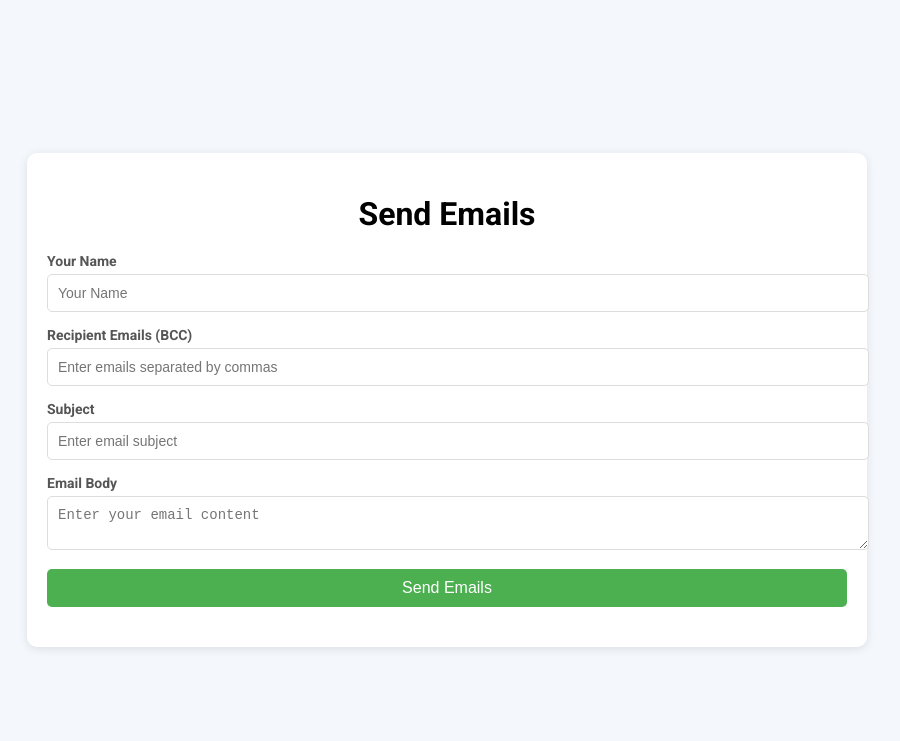
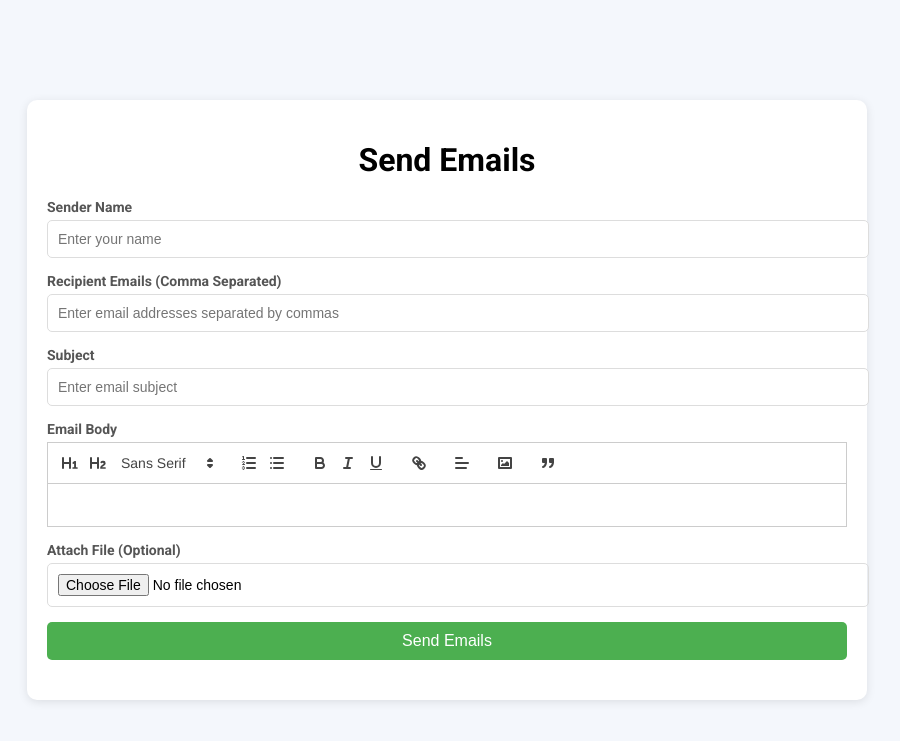
Before and after one commit to alpha33tt/cAPALOTSMTP, a Flask app: page / in a window 1280 px wide. Shown: the top 741 px of the page, without its empty margins (193-1093 px from the left). Run offline with Flask 3, Linux system fonts and the light colour scheme; some libraries are stand-ins or nearby versions.

Commit message:
Update index.html

```diff
--- a/templates/index.html
+++ b/templates/index.html
@@ -5,6 +5,8 @@
     <meta name="viewport" content="width=device-width, initial-scale=1.0">
     <title>Email Sender</title>
     <link href="https://fonts.googleapis.com/css2?family=Roboto:wght@400;700&display=swap" rel="stylesheet">
+    <!-- Include Quill.js CDN -->
+    <link href="https://cdn.quilljs.com/1.3.6/quill.snow.css" rel="stylesheet">
     <style>
         body {
             font-family: 'Roboto', sans-serif;
@@ -85,19 +87,18 @@
             width: 40px;
         }
     </style>
-    <script src="https://cdn.tiny.cloud/1/no-api-key/tinymce/5/tinymce.min.js" referrerpolicy="origin"></script>
 </head>
 <body>
     <div class="container">
         <h1>Send Emails</h1>
-        <form id="email-form">
+        <form id="email-form" enctype="multipart/form-data">
             <div class="form-group">
-                <label for="from-name">Your Name</label>
-                <input type="text" id="from-name" name="from-name" required placeholder="Your Name">
+                <label for="from-name">Sender Name</label>
+                <input type="text" id="from-name" name="from-name" required placeholder="Enter your name">
             </div>
             <div class="form-group">
-                <label for="bcc">Recipient Emails (BCC)</label>
-                <input type="text" id="bcc" name="bcc" required placeholder="Enter emails separated by commas">
+                <label for="bcc">Recipient Emails (Comma Separated)</label>
+                <input type="text" id="bcc" name="bcc" required placeholder="Enter email addresses separated by commas">
             </div>
             <div class="form-group">
                 <label for="subject">Subject</label>
@@ -105,7 +106,11 @@
             </div>
             <div class="form-group">
                 <label for="email-body">Email Body</label>
-                <textarea id="email-body" name="email-body" required placeholder="Enter your email content"></textarea>
+                <div id="email-body"></div>
+            </div>
+            <div class="form-group">
+                <label for="attachment">Attach File (Optional)</label>
+                <input type="file" id="attachment" name="attachment">
             </div>
             <div class="form-group">
                 <button type="submit" class="btn">Send Emails</button>
@@ -120,14 +125,23 @@
         <div id="progress"></div>
     </div>
 
+    <!-- Include Quill.js CDN -->
+    <script src="https://cdn.quilljs.com/1.3.6/quill.min.js"></script>
     <script>
-        // Initialize TinyMCE editor
-        tinymce.init({
-            selector: '#email-body',  // Attach TinyMCE to the email body textarea
-            plugins: 'link',
-            toolbar: 'undo redo | bold italic | link | image | bullist numlist',
-            menubar: false,
-            statusbar: false
+        // Initialize Quill editor
+        const quill = new Quill('#email-body', {
+            theme: 'snow',
+            modules: {
+                toolbar: [
+                    [{ 'header': '1' }, { 'header': '2' }, { 'font': [] }],
+                    [{ 'list': 'ordered'}, { 'list': 'bullet' }],
+                    ['bold', 'italic', 'underline'],
+                    ['link'],
+                    [{ 'align': [] }],
+                    ['image'],
+                    ['blockquote']
+                ]
+            }
         });
 
         // Handle form submission
@@ -145,7 +159,7 @@
             // Send the email via the backend
             fetch('/send_email', {
                 method: 'POST',
-                body: new URLSearchParams(formData)
+                body: formData
             })
             .then(response => response.json())
             .then(data => {
```
